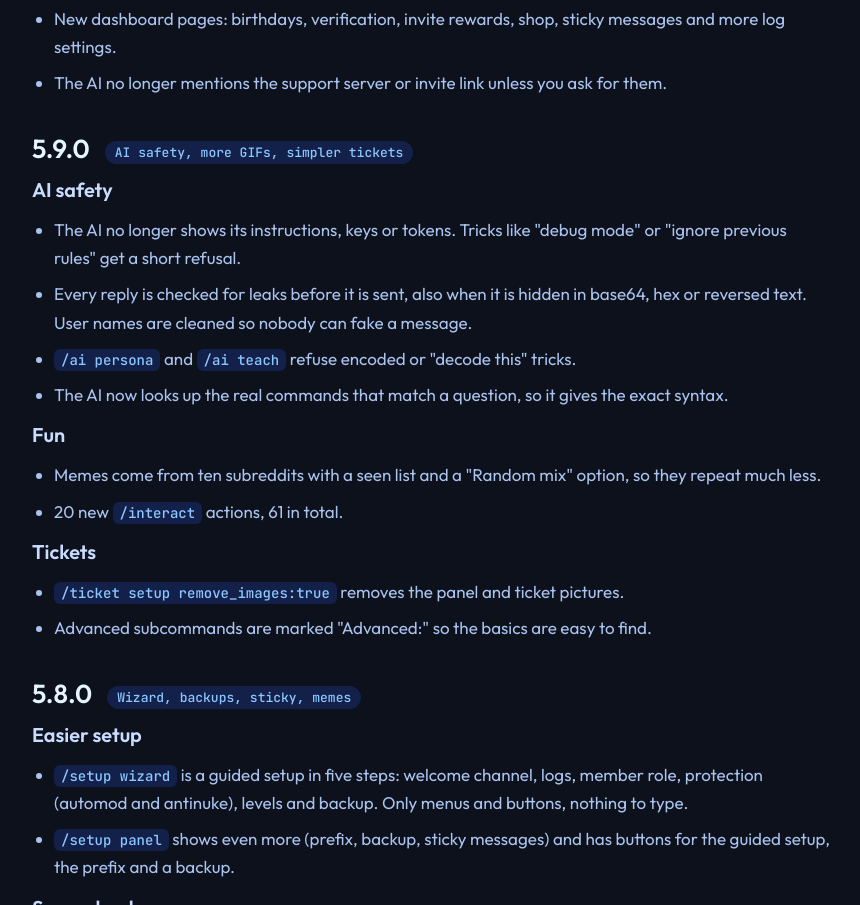
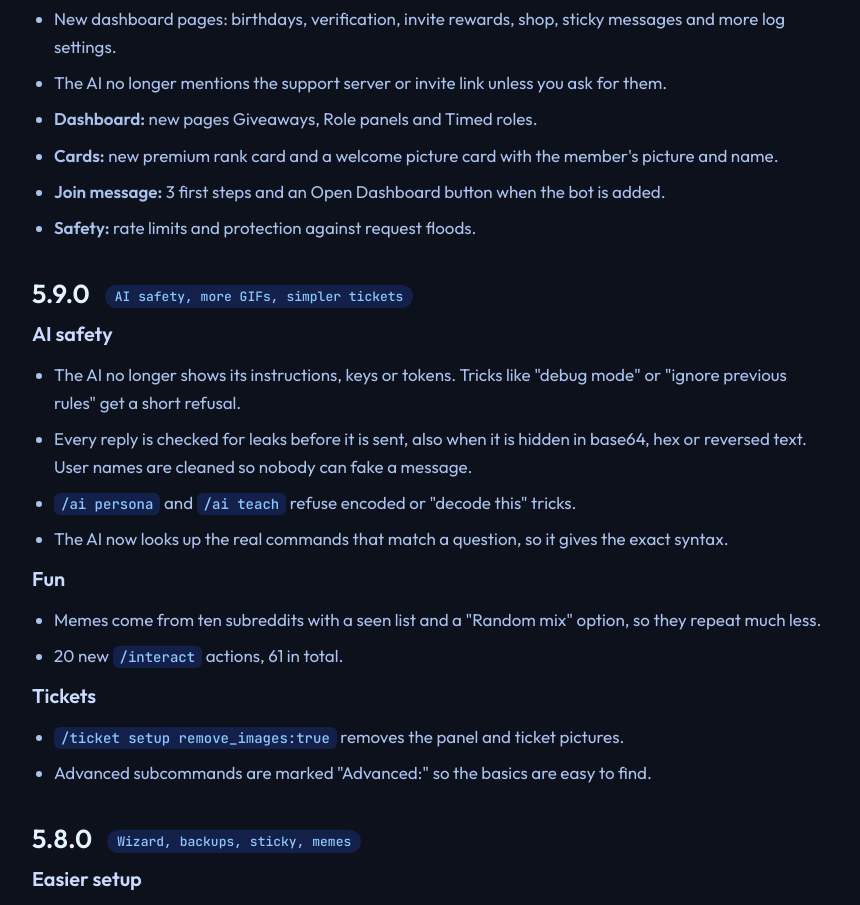
Before and after one commit to thehrofficial/jarvis-website, a plain HTML site: page changelog.html in a window 1280 px wide. Shown: the part 1536-2441 px from the top of the page, without its empty margins (208-1068 px from the left). Drawn offline with Linux system fonts and the light colour scheme.

Commit message:
Add files via upload

```diff
--- a/changelog.html
+++ b/changelog.html
@@ -47,6 +47,10 @@
 <li>Closed tickets can show an Open transcript button that opens the chat in your browser, with nothing to download.</li>
 <li>New dashboard pages: birthdays, verification, invite rewards, shop, sticky messages and more log settings.</li>
 <li>The AI no longer mentions the support server or invite link unless you ask for them.</li>
+<li><b>Dashboard:</b> new pages Giveaways, Role panels and Timed roles.</li>
+<li><b>Cards:</b> new premium rank card and a welcome picture card with the member's picture and name.</li>
+<li><b>Join message:</b> 3 first steps and an Open Dashboard button when the bot is added.</li>
+<li><b>Safety:</b> rate limits and protection against request floods.</li>
 </ul>
 <h2 id="v5.9.0">5.9.0 <span class="tag">AI safety, more GIFs, simpler tickets</span></h2>
 <h3>AI safety</h3>
```
